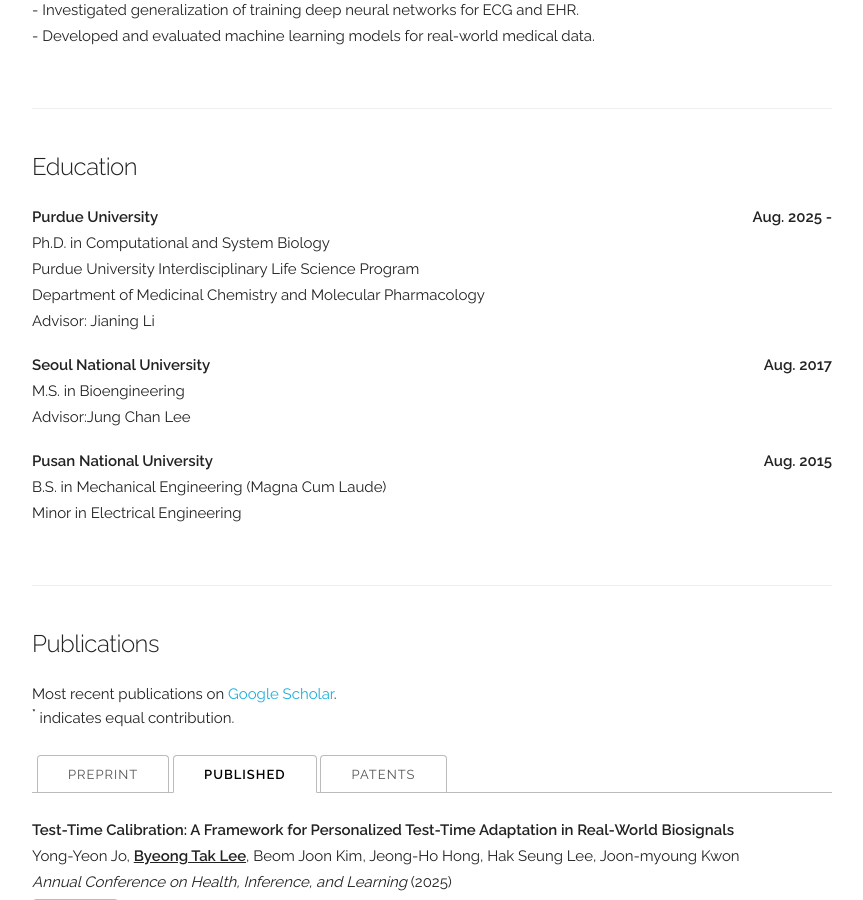
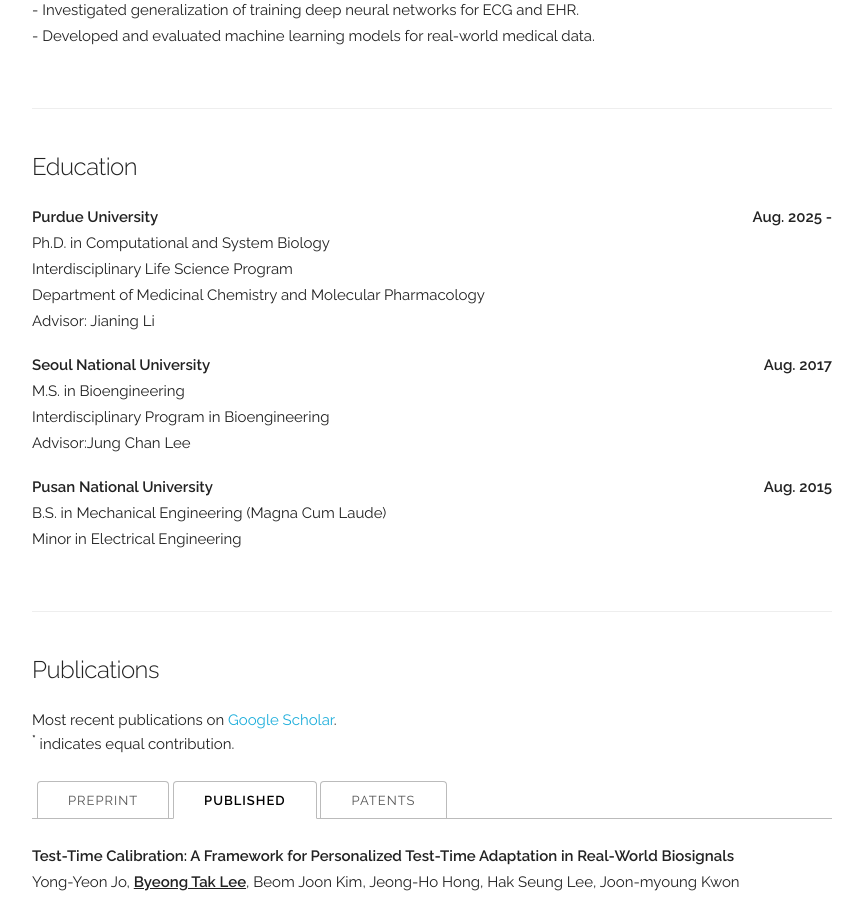
Before and after one commit to byeongtak/byeongtak.github.io, a Jekyll site: the page built from index.html, in a window 1280 px wide and 900 px high, scrolled down 1065 px. Shown: the whole window, without its empty margins (208-1071 px from the left). Built offline with Jekyll 4.4.1, drawn with Linux system fonts in a browser that asks for light colours.

Commit message:
Update index.html

```diff
--- a/index.html
+++ b/index.html
@@ -90,7 +90,7 @@
 		<div class="paper">
           <p class="title"><b>Purdue University<b style="float:right;">Aug. 2025 - </b></b></p>
           <p>Ph.D. in Computational and System Biology  </p>
-		  <p>Purdue University Interdisciplinary Life Science Program</p>
+		  <p>Interdisciplinary Life Science Program</p>
 		  <p>Department of Medicinal Chemistry and Molecular Pharmacology</p>
 		  <p>Advisor: Jianing Li</a></p>
           <p></p>
@@ -99,6 +99,7 @@
         <div class="paper">
           <p class="title"><b>Seoul National University<b style="float:right;">Aug. 2017</b></b></p>
           <p>M.S. in Bioengineering</p>
+		  <p>Interdisciplinary Program in Bioengineering</p>
 		  <p>Advisor:Jung Chan Lee</p>
           <p></p>
         </div>
```
